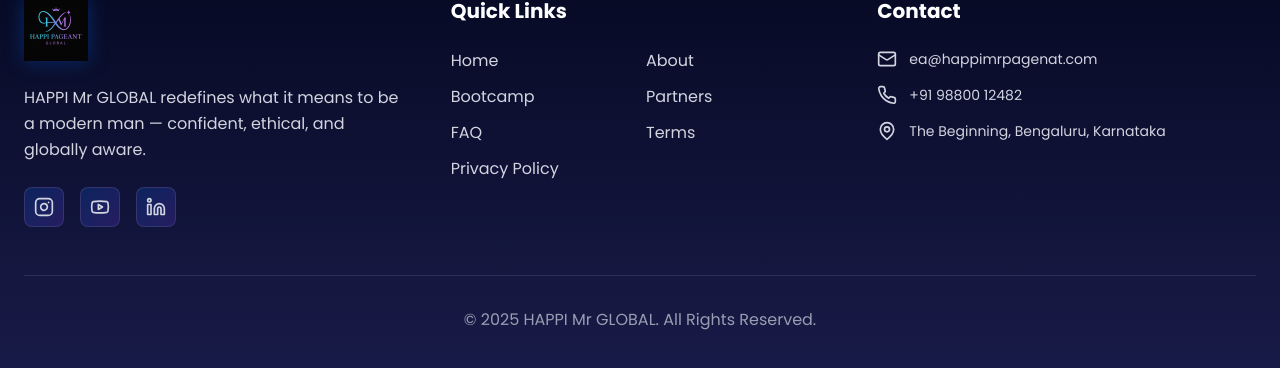
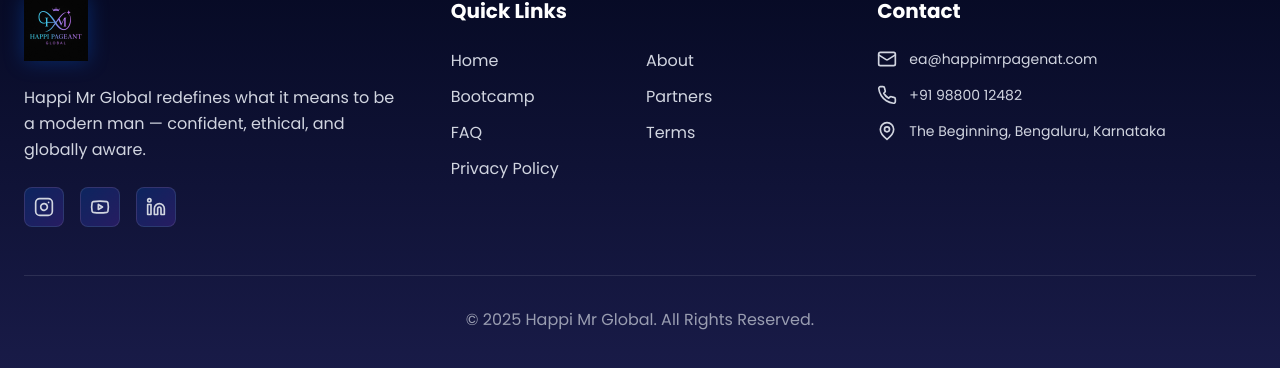
Before and after one commit to PageantMrpage/Pageant-Mr-Website, a React (Vite) app: page / in a window 1280 px wide. Shown: the part 7544-7912 px from the top of the page. Built offline with nearby package versions, Linux system fonts and the light colour scheme; a web font is replaced by a local one.

Commit message:
Updated Footer.tsx

```diff
--- a/src/components/Footer.tsx
+++ b/src/components/Footer.tsx
@@ -31,7 +31,7 @@
               style={{ filter: 'drop-shadow(0 0 10px rgba(0, 108, 255, 0.3))' }}
             />
             <p className="text-[#D1D5E0] leading-relaxed mb-6">
-              HAPPI Mr GLOBAL redefines what it means to be a modern man — confident, ethical, and globally aware.
+              Happi Mr Global redefines what it means to be a modern man — confident, ethical, and globally aware.
             </p>
             <div className="flex space-x-4">
               <a
@@ -106,7 +106,7 @@
 
         <div className="pt-8 border-t border-white/10">
           <p className="text-center text-[#D1D5E0]/70">
-            © {currentYear} HAPPI Mr GLOBAL. All Rights Reserved.
+            © {currentYear} Happi Mr Global. All Rights Reserved.
           </p>
         </div>
       </div>
```
